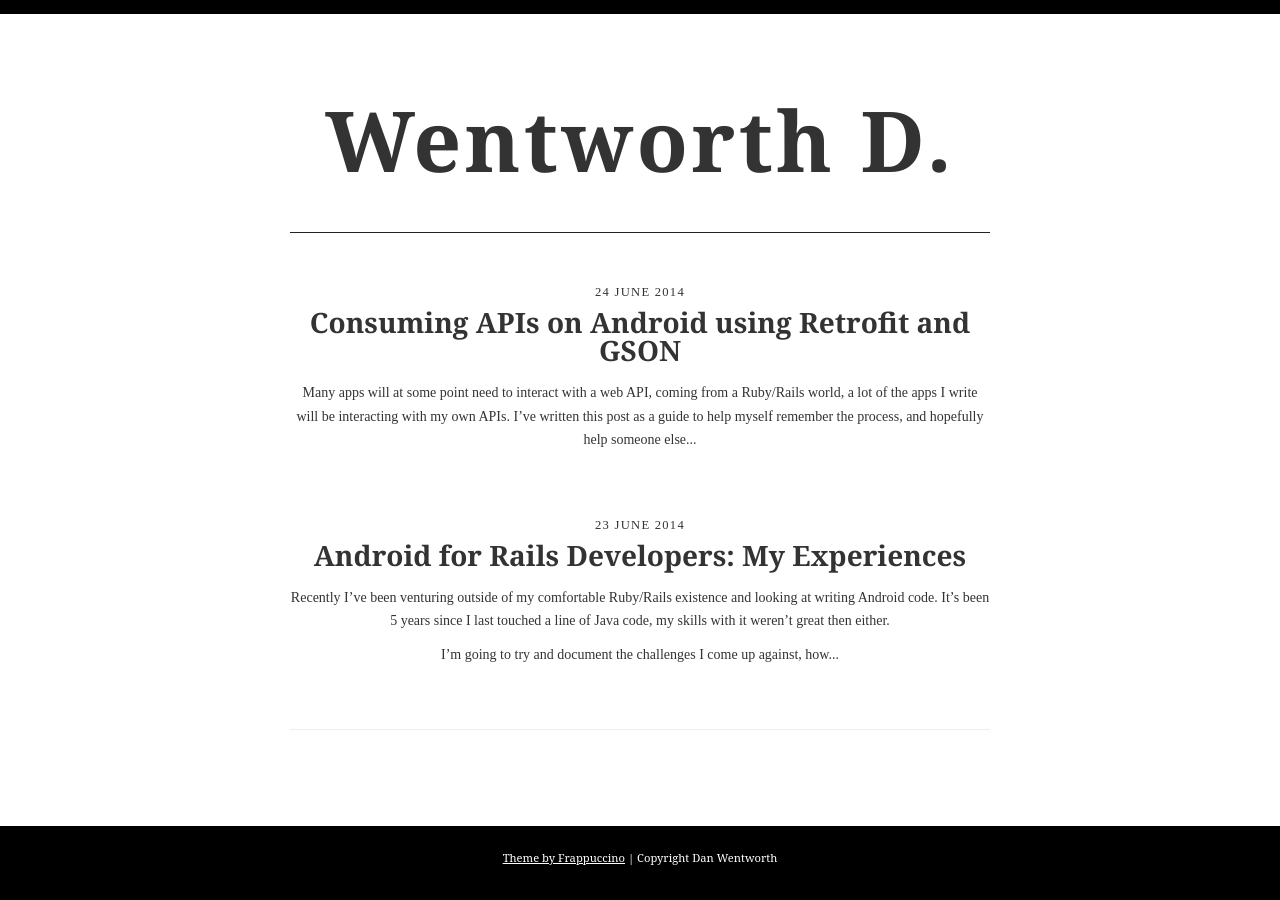
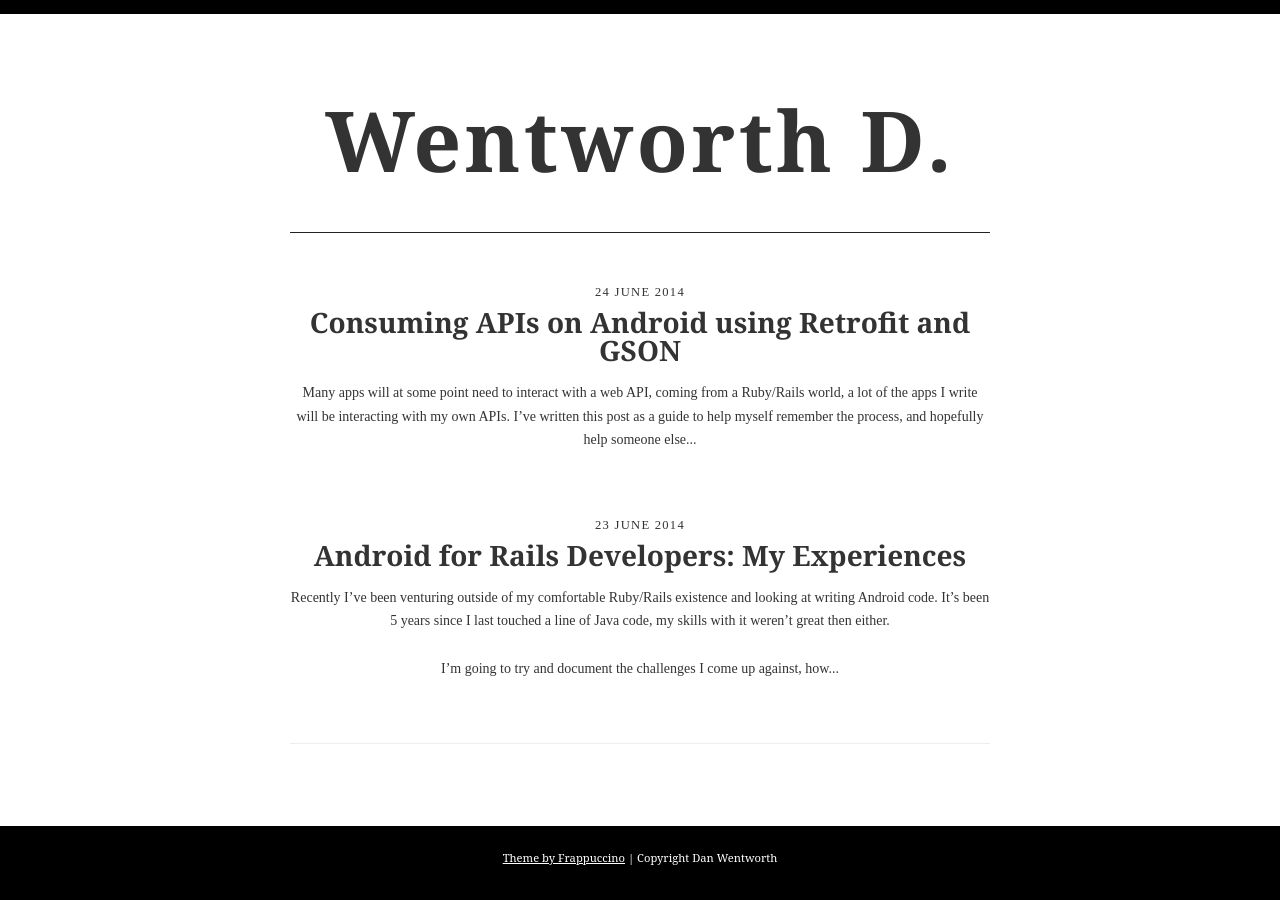
Before and after one commit to darkphnx/darkphnx.github.io, a Jekyll site: the page built from index.html, in a window 1280 px wide. Built offline with Jekyll 4.4.1, drawn with Linux system fonts in a browser that asks for light colours; nearby versions of some CDN libraries; some web fonts are replaced; library files that are not in the unit come from our copies.

Commit message:
more style cgabges

```diff
--- a/_layouts/default.html
+++ b/_layouts/default.html
@@ -47,8 +47,6 @@
 
 	<!-- Javascripts
 	    ================================================= -->
-	<script src="/js/jquery.min.js"></script>
-	<script src="/js/custom.js"></script>
 
     <!-- Analytics
     ================================================== -->
--- a/css/sass/custom/_style.scss
+++ b/css/sass/custom/_style.scss
@@ -26,6 +26,8 @@ body{
 main.container, main.content > .container{
     width:50em;
 }
+
+p {  margin: 0 0 24px; }
 
 // 1. a Font
 // --------------------------------------------------
--- a/css/style.css
+++ b/css/style.css
@@ -1841,6 +1841,9 @@ body {
 
 main.container, main.content > .container {
   width: 50em; }
+
+p {
+  margin: 0 0 24px; }
 
 @font-face {
   font-family: 'Noto Serif';
```
